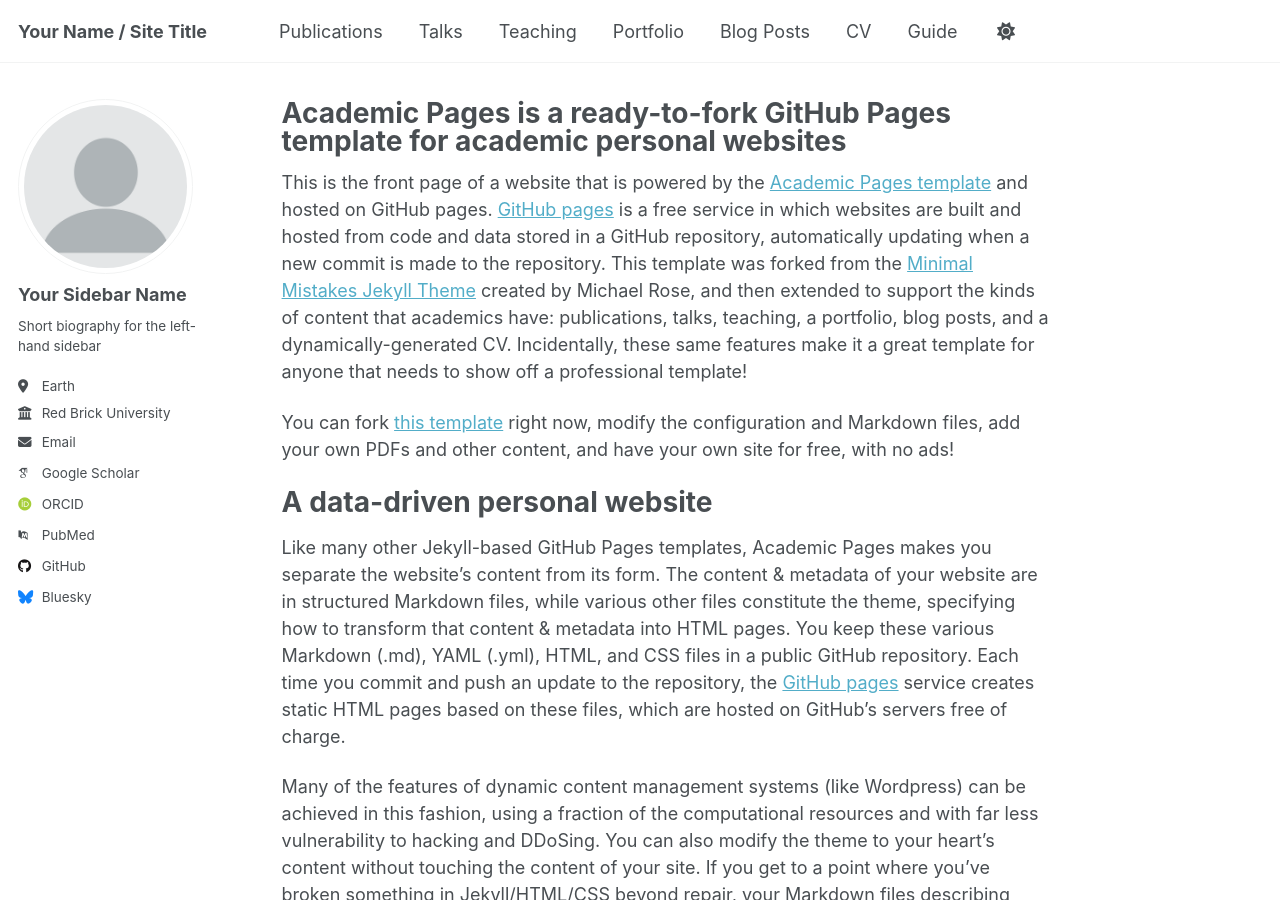
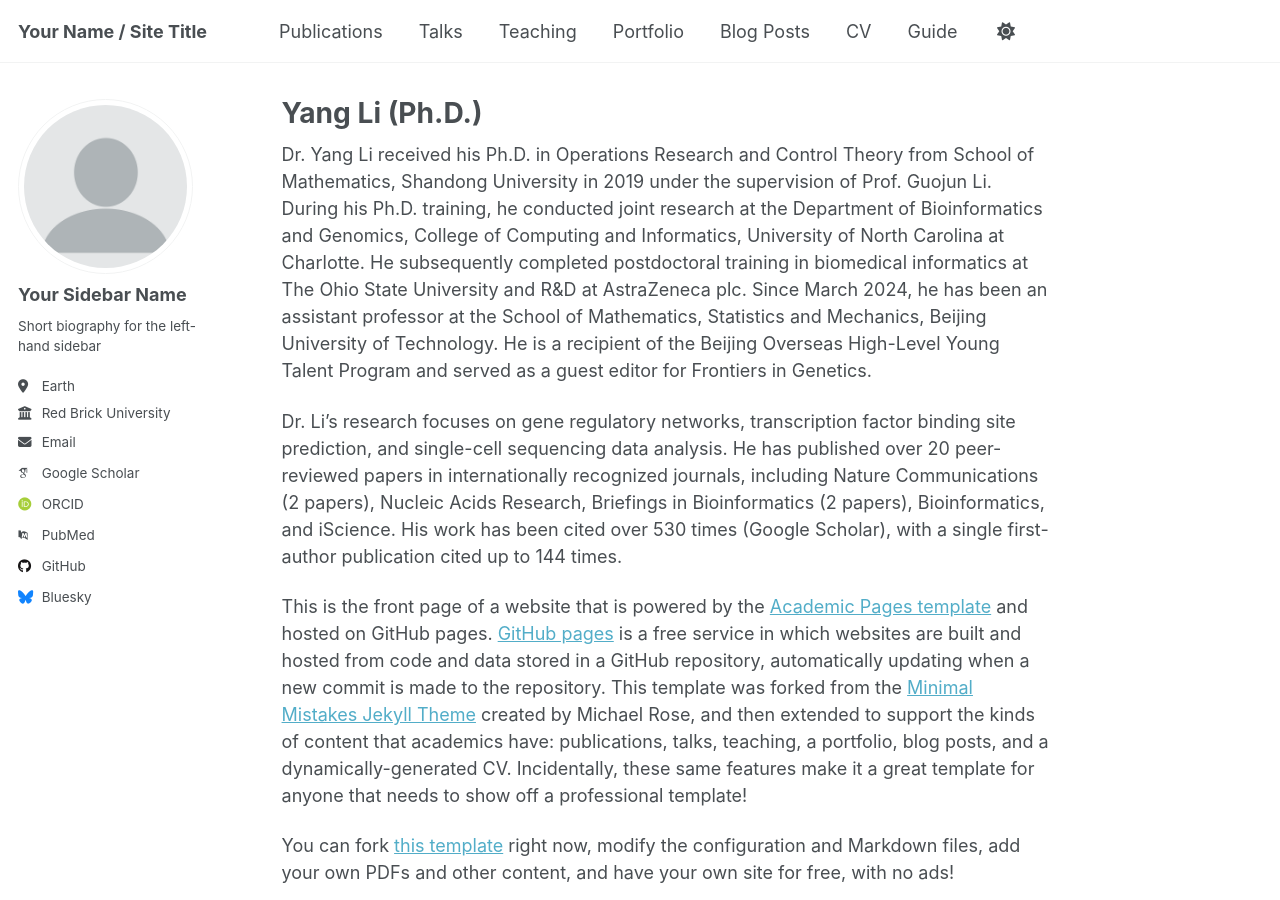
Before and after one commit to YangLi-Bio/Dr_Leon_Li.github.io, a Jekyll site: the page built from _pages/about.md, in a window 1280 px wide and 900 px high. Built offline with Jekyll 4.4.1, drawn with Linux system fonts in a browser that asks for light colours; some web fonts are replaced; a script that is not in the unit is left out.

Commit message:
Update about.md
Modified self introduction

```diff
--- a/_pages/about.md
+++ b/_pages/about.md
@@ -1,11 +1,15 @@
 ---
 permalink: /
-title: "Academic Pages is a ready-to-fork GitHub Pages template for academic personal websites"
+title: "Yang Li (Ph.D.)"
 author_profile: true
 redirect_from:
   - /about/
   - /about.html
 ---
+
+Dr. Yang Li received his Ph.D. in Operations Research and Control Theory from School of Mathematics, Shandong University in 2019 under the supervision of Prof. Guojun Li. During his Ph.D. training, he conducted joint research at the Department of Bioinformatics and Genomics, College of Computing and Informatics, University of North Carolina at Charlotte. He subsequently completed postdoctoral training in biomedical informatics at The Ohio State University and R&D at AstraZeneca plc. Since March 2024, he has been an assistant professor at the School of Mathematics, Statistics and Mechanics, Beijing University of Technology. He is a recipient of the Beijing Overseas High-Level Young Talent Program and served as a guest editor for Frontiers in Genetics.
+
+Dr. Li’s research focuses on gene regulatory networks, transcription factor binding site prediction, and single-cell sequencing data analysis. He has published over 20 peer-reviewed papers in internationally recognized journals, including Nature Communications (2 papers), Nucleic Acids Research, Briefings in Bioinformatics (2 papers), Bioinformatics, and iScience. His work has been cited over 530 times (Google Scholar), with a single first-author publication cited up to 144 times.
 
 This is the front page of a website that is powered by the [Academic Pages template](https://github.com/academicpages/academicpages.github.io) and hosted on GitHub pages. [GitHub pages](https://pages.github.com) is a free service in which websites are built and hosted from code and data stored in a GitHub repository, automatically updating when a new commit is made to the repository. This template was forked from the [Minimal Mistakes Jekyll Theme](https://mmistakes.github.io/minimal-mistakes/) created by Michael Rose, and then extended to support the kinds of content that academics have: publications, talks, teaching, a portfolio, blog posts, and a dynamically-generated CV. Incidentally, these same features make it a great template for anyone that needs to show off a professional template!
 
```
